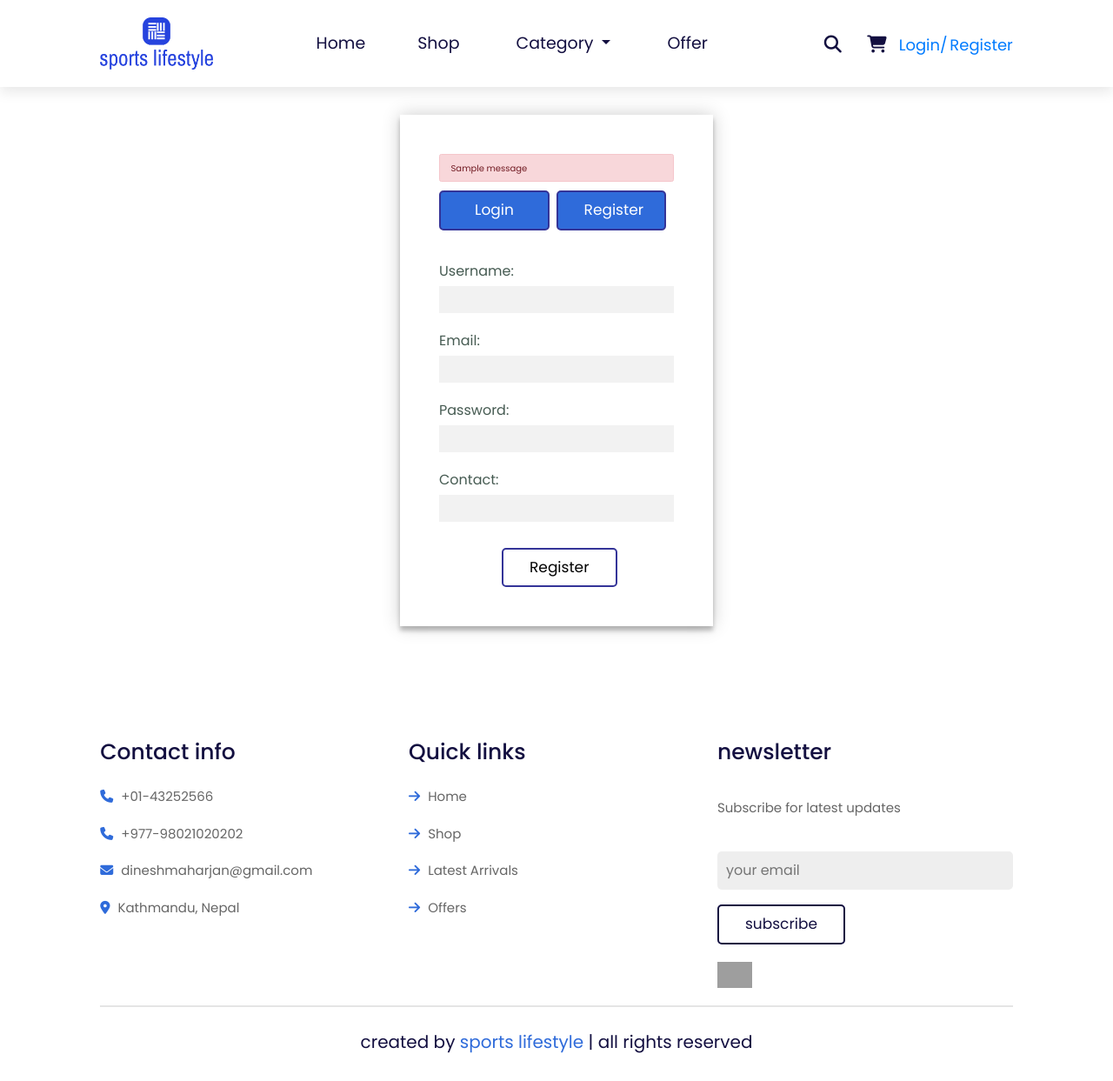
After one commit to BishadDangol/sportslifestyle, a Django app: page /register in a window 1280 px wide. The commit adds this page. Shown: the whole page at 87% size. Run offline with Django 4.2, Linux system fonts and the light colour scheme; tables that the repository leaves empty hold one stand-in row (values such as "Sample post"); one stand-in notice (Sample message) is shown; some libraries are stand-ins or nearby versions; grey boxes are pictures that could not be loaded.

Commit message:
login register

```diff
--- /dev/null
+++ b/sportslifestyle/forms.py
@@ -0,0 +1,12 @@
+from django import forms
+from .models import Customer
+
+
+class CustomerForm(forms.ModelForm):
+    username = forms.CharField(widget=forms.TextInput)
+    email = forms.CharField(widget=forms.TextInput)
+    password = forms.CharField(widget=forms.PasswordInput)
+
+    class Meta:
+        model = Customer
+        fields = ('username', 'email', 'password', 'contact')
--- a/sportslifestyle/models.py
+++ b/sportslifestyle/models.py
@@ -1,7 +1,16 @@
 from django.db import models
+from django.contrib.auth.models import User
 
 
 # Create your models here.
+
+class Customer(models.Model):
+    user = models.OneToOneField(User, on_delete=models.CASCADE, null=True, blank=True)
+    contact = models.CharField(max_length=100, blank=True, null=True)
+    email = models.CharField(max_length=100, blank=True, null=True)
+    image = models.ImageField(upload_to='photos/customers', blank=True, null=True)
+
+
 class Category(models.Model):
     name = models.CharField(max_length=100, unique=True)
     slug = models.SlugField(max_length=100, unique=True)
@@ -52,17 +61,6 @@ class ProductImage(models.Model):
 
     def __str__(self):
         return self.product.name
-
-
-class User(models.Model):
-    first_name = models.CharField(default='', max_length=50, blank=True)
-    last_name = models.CharField(default='', max_length=100, blank=True)
-    email = models.EmailField(max_length=100, blank=True, null=True)
-    date_of_birth = models.DateField(max_length=12, blank=True, null=True)
-    avatar = models.ImageField(blank=True, upload_to='avatar')
-
-    def __str__(self):
-        return self.first_name
 
 
 class Order(models.Model):
--- a/sportslifestyle/templates/layouts/footer.html
+++ b/sportslifestyle/templates/layouts/footer.html
@@ -5,7 +5,7 @@
 
 
         <div class="box">
-            <h3>contact info</h3>
+            <h3>Contact info</h3>
             <a href="#" class="links"> <i class="fas fa-phone"></i> +01-43252566 </a>
             <a href="#" class="links"> <i class="fas fa-phone"></i> +977-98021020202 </a>
             <a href="#" class="links"> <i class="fas fa-envelope"></i> dineshmaharjan@gmail.com </a>
@@ -13,7 +13,7 @@
         </div>
 
         <div class="box">
-            <h3>quick links</h3>
+            <h3>Quick links</h3>
             <a href="{% url 'index' %}" class="links"> <i class="fas fa-arrow-right"></i> Home </a>
             <a href="{% url 'shop' %}" class="links"> <i class="fas fa-arrow-right"></i> Shop </a>
             <a href="#" class="links"> <i class="fas fa-arrow-right"></i> Latest Arrivals </a>
@@ -22,7 +22,7 @@
 
         <div class="box">
             <h3>newsletter</h3>
-            <p>subscribe for latest updates</p>
+            <p>Subscribe for latest updates</p>
             <input type="email" placeholder="your email" class="email">
             <input type="submit" value="subscribe" class="btn">
             <img src="image/payment.png" class="payment-img" alt="">
--- a/sportslifestyle/templates/layouts/header.html
+++ b/sportslifestyle/templates/layouts/header.html
@@ -60,7 +60,19 @@
         <div class="fas fa-bars" id="menu-btn"></div>
         <div class="fas fa-search" id="search-btn"></div>
         <div class="fas fa-shopping-cart" id="cart-btn"></div>
-        <div class="fas fa-user" id="login-btn"></div>
+
+
+        {# verify if user is logged in or not#}
+        {% if user.is_authenticated %}
+            <a href="{% url 'profile' %}">
+                <div class="fas fa-user" id="login-btn"></div>
+            </a>
+            {#            <a href="{% url 'login' %}">Logout</a>#}
+        {% else %}
+            <a style="font-size: large" href="{% url 'login' %}"> Login/</a>
+            <a style="font-size: large" href="{% url 'register' %}">Register</a>
+
+        {% endif %}
     </div>
 
     <form action="{% url 'search' %}" method="post" class="search-form">
--- /dev/null
+++ b/sportslifestyle/templates/pages/register.html
@@ -0,0 +1,35 @@
+{% extends 'main/main.html' %}
+{% block content %}
+
+
+    <div class="login-page mt-5 ">
+        <div class="form">
+            {% if messages %}
+                {% for message in messages %}
+                    <div class="alert alert-danger">
+                        {{ message }}
+
+                    </div>
+                {% endfor %}
+            {% endif %}
+            <a href="{% url 'login' %}">
+                <button type="button" class="top-form btn-primary ">Login</button>
+            </a>
+
+            <a href="{% url 'register' %}">
+                <button type="button" class="top-form btn-primary ">Register</button>
+            </a>
+
+            <form class="login-form" action="" method="post">
+                {% csrf_token %}
+                {{ form.as_p }}
+                <!-- <input type="text" placeholder="username"/>
+                <input type="password" placeholder="password"/> -->
+
+                <button class="mt-3 align-items-center login-btn">Register</button>
+            </form>
+        </div>
+    </div>
+    </div>
+
+{% endblock %}
--- a/sportslifestyle/urls.py
+++ b/sportslifestyle/urls.py
@@ -7,5 +7,9 @@ urlpatterns = [
     path('product-detail/<slug>', views.product_detail, name='product-detail'),
     path("search", views.search, name='search'),
     path('category/<slug>', views.sort_category, name='category'),
+    path("register", views.user_register, name='register'),
+    path("login", views.user_login, name='login'),
+    path("logout", views.user_logout, name='logout'),
+    path("profile", views.profile, name='profile'),
 
 ]
--- a/sportslifestyle/views.py
+++ b/sportslifestyle/views.py
@@ -2,10 +2,59 @@ from django.shortcuts import render, redirect
 from .models import *
 from django.core.paginator import Paginator
 from django.db.models import Q
+from .forms import CustomerForm
+from django.contrib.auth.models import User
+from django.contrib import messages
+from django.contrib.auth.forms import AuthenticationForm
+from django.contrib.auth import authenticate, login, logout
 from django.http import HttpResponse
 
 
 # Create your views here.
+
+def user_register(request):
+    if request.method == 'POST':
+        name = request.POST.get('username')
+        email = request.POST.get('email')
+        password = request.POST.get('password')
+        contact = request.POST.get('contact')
+        # check if user entered has existing username
+        if User.objects.filter(username=name).exists():
+            messages.error(request, 'Username already exists')
+            return redirect('register')
+        user = User.objects.create_user(username=name, email=email, password=password)
+        Customer.objects.create(user=user, contact=contact, )
+        messages.success(request, 'Successfully registered')
+        return redirect('login')
+    else:
+        data = {
+            'form': CustomerForm()
+        }
+        return render(request, 'pages/register.html', data)
+
+
+def user_login(request):
+    if request.method == 'POST':
+        username = request.POST.get('username')
+        password = request.POST.get('password')
+        user = authenticate(request, username=username, password=password)
+        if user is not None:
+            login(request, user)
+            return redirect('index')
+        else:
+            messages.error(request, "Username or Password is incorrect")
+            return redirect('login')
+
+    data = {
+        'form': AuthenticationForm()
+    }
+    return render(request, 'pages/login.html', data)
+
+
+def user_logout(request):
+    logout(request)
+    return redirect('index')
+
 
 def index(request):
     data = {
@@ -49,7 +98,7 @@ def search(request):
 
 
 def sort_category(request, slug):
-    product_list = Product.objects.filter(category__slug=slug)  # icontains checks case-sensitive
+    product_list = Product.objects.filter(category__slug=slug)
     paginator = Paginator(product_list, 5)  # Show 5 products per page.
     page_number = request.GET.get('page')  # get number of page
     page_obj = paginator.get_page(page_number)
@@ -64,3 +113,7 @@ def product_detail(request, slug):
         'productData': Product.objects.get(slug=slug)
     }
     return render(request, 'pages/product-detail.html', data)
+
+
+def profile(request):
+    return render(request, 'pages/profile.html')
--- a/static/css/main.css
+++ b/static/css/main.css
@@ -17,7 +17,6 @@
     outline: none;
     border: none;
     text-decoration: none;
-    text-transform: capitalize;
     transition: all .2s linear;
 }
 
@@ -117,6 +116,7 @@ p {
 
 .header .navbar a {
     font-size: 1.9rem;
+    text-decoration: none;
     margin: 0 3rem;
     color: var(--black);
 }
@@ -134,7 +134,6 @@ p {
     width: 4.5rem;
     line-height: 4.5rem;
     border-radius: .5rem;
-    background: #eee;
     color: var(--black);
     font-size: 2rem;
     margin-left: .3rem;
@@ -143,8 +142,7 @@ p {
 }
 
 .header .icons div:hover {
-    background: var(--orange);
-    color: #fff;
+    color: #2f6bda;
 }
 
 #menu-btn {
@@ -312,6 +310,7 @@ p {
 
 .footer .box-container .box .links {
     display: block;
+    text-decoration: none;
     font-size: 1.5rem;
     color: var(--light-color);
     padding: 1rem 0;
@@ -634,6 +633,72 @@ p {
     }
 }
 
+
+
+.login-page {
+    width: 360px;
+    padding: 8% 0 0;
+    margin: auto;
+  }
+
+.form {
+    position: relative;
+    z-index: 1;
+    background: #FFFFFF;
+    max-width: 360px;
+    margin: 0 auto 100px;
+    padding: 45px;
+    box-shadow: 0 0 20px 0 rgba(0, 0, 0, 0.2), 0 5px 5px 0 rgba(0, 0, 0, 0.24);
+  }
+
+.form input {
+    outline: 0;
+    background: #f2f2f2;
+    width: 100%;
+    border: 0;
+    padding: 5px;
+    box-sizing: border-box;
+    font-size: 14px;
+  }
+
+.form button {
+      padding: .8rem 3rem;
+      font-size: 1.7rem;
+      border-radius: .5rem;
+      border: .2rem solid rgb(52, 52, 152);
+      color: black;
+      cursor: pointer;
+      background: none;
+      -webkit-transition: all 0.3 ease;
+      transition: all 0.3 ease;
+
+  }
+
+
+.form .top-form{
+      background-color: #2f6bda;
+      width: 47%;
+      margin-bottom: 2rem;
+      color: #fff;
+      margin-right: 5px;
+  }
+
+.form .top-form:hover{
+      background-color: #fff;
+      color: #000000;
+  }
+
+.form button:hover,.form button:active,.form button:focus {
+      background: #2f6bda;
+      color: #fff;
+
+  }
+
+.login-btn{
+    margin-left: 7.2rem;
+}
+
+
 @media (max-width:768px) {
     #menu-btn {
         display: inline-block;
```
Also changed, not shown: sportslifestyle/templates/pages/login.html (added, +35 -0 lines), sportslifestyle/templates/pages/profile.html (added, +13 -0 lines), sportslifestyle/migrations/0006_customer_alter_order_user_alter_return_user_and_more.py (added).
